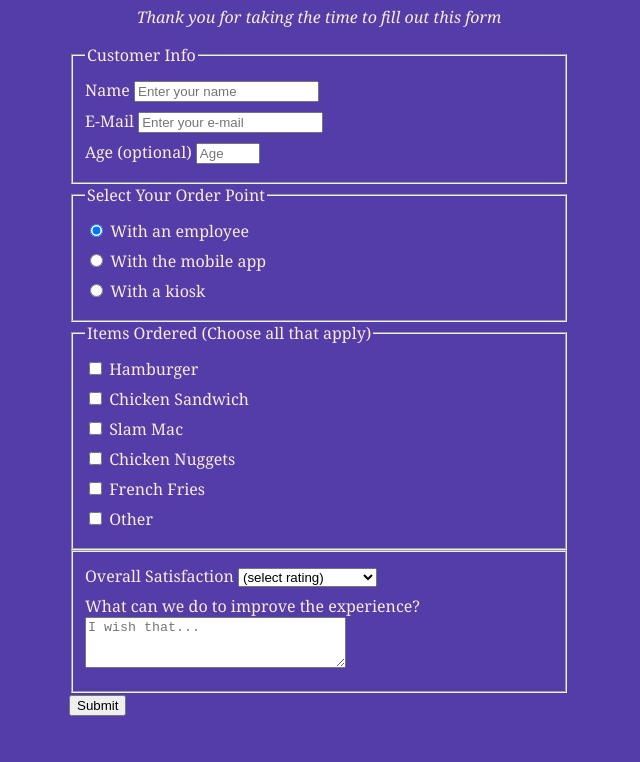
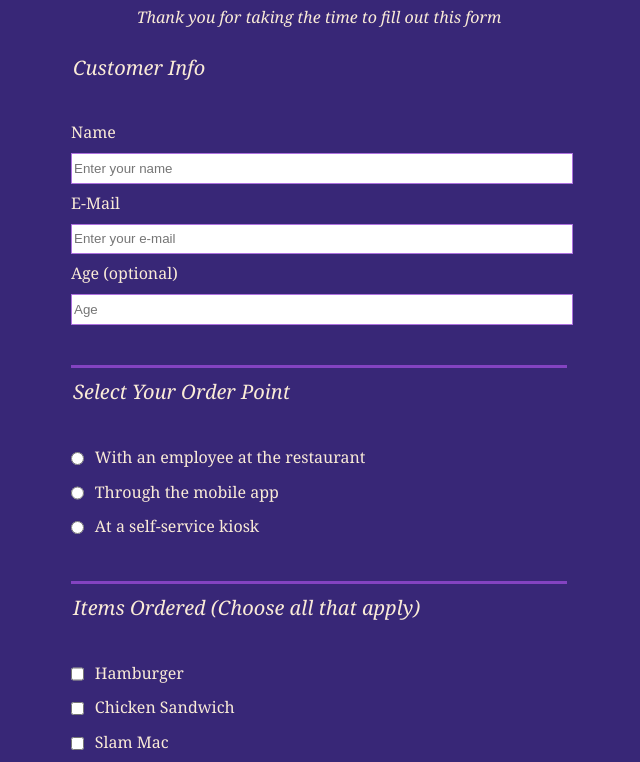
Before and after one commit to BrycePoindexter/SurveyFormProject, a plain HTML site: page index.html in a window 1280 px wide. Shown: the part 80-842 px from the top of the page, without its empty margins (321-961 px from the left). Drawn offline with Linux system fonts and the light colour scheme.

Commit message:
Updated styling, minor organization, documentation

```diff
--- a/index.html
+++ b/index.html
@@ -1,4 +1,5 @@
 <!DOCTYPE html>
+<!--Builds a simple form for feedback on a customer visit to a QSR style restaurant. Built by Bryce Poindexter 4-22-2024-->
 <html lang="en">
   <head>
     <title>Survey Form</title>
@@ -8,7 +9,7 @@
   </head>
   <body>
     <h1 id="title">Visit Satisfaction Survey</h1>
-    <p><em>Thank you for taking the time to fill out this form</em></p>
+    <p id="description"><em>Thank you for taking the time to fill out this form</em></p>
     <form id="survey-form" method="post" action="https://register-demo.freecodecamp.org">
         <fieldset>
             <legend>Customer Info</legend>
@@ -18,22 +19,22 @@
         </fieldset>
         <fieldset>
             <legend>Select Your Order Point</legend>
-            <label id="employee-label" for="employee"><input id="employee" name="order-point" type="radio" checked /> With an employee</label>
-            <label id="app-label" for="app"><input id="app" name="order-point" type="radio" /> With the mobile app</label>
-            <label id="kiosk-label" for="kiosk"><input id="kiosk" name="order-point" type="radio" /> With a kiosk</label>
+            <label id="employee-label" for="employee"><input class="inline" id="employee" name="order-point" type="radio" value="employee" /> With an employee at the restaurant</label>
+            <label id="app-label" for="app"><input class="inline" id="app" name="order-point" type="radio" value="app" /> Through the mobile app</label>
+            <label id="kiosk-label" for="kiosk"><input class="inline" id="kiosk" name="order-point" type="radio" value="kiosk" /> At a self-service kiosk</label>
         </fieldset>
         <fieldset>
             <legend>Items Ordered (Choose all that apply)</legend>
-            <label id="hamburger-label" for="hamburger"><input id=hamburger type="checkbox" value="hamburger"> Hamburger</label>
-            <label id="chicken-label" for="chicken"><input id=chicken type="checkbox" value="chicken"> Chicken Sandwich</label>
-            <label id="mac-label" for="mac"><input id=mac type="checkbox" value="mac"> Slam Mac</label>
-            <label id="nugget-label" for="nugget"><input id=nugget type="checkbox" value="nugget"> Chicken Nuggets</label>
-            <label id="fries-label" for="fries"><input id=fries type="checkbox" value="fries"> French Fries</label>
-            <label id="other-label" for="other"><input id=other type="checkbox" value="other"> Other</label>
+            <label id="hamburger-label" for="hamburger"><input class="inline" id=hamburger type="checkbox" value="hamburger"> Hamburger</label>
+            <label id="chicken-label" for="chicken"><input class="inline" id=chicken type="checkbox" value="chicken"> Chicken Sandwich</label>
+            <label id="mac-label" for="mac"><input class="inline" id=mac type="checkbox" value="mac"> Slam Mac</label>
+            <label id="nugget-label" for="nugget"><input class="inline" id=nugget type="checkbox" value="nugget"> Chicken Nuggets</label>
+            <label id="fries-label" for="fries"><input class="inline" id=fries type="checkbox" value="fries"> French Fries</label>
+            <label id="other-label" for="other"><input class="inline" id=other type="checkbox" value="other"> Other</label>
         </fieldset>
         <fieldset>
-            <label id="dropdown" for="satisfaction">Overall Satisfaction
-                <select id="satisfaction" name="satisfaction">
+            <label id="dropdown-label" for="dropdown">Overall Satisfaction
+                <select id="dropdown" name="dropdown">
                     <option value="">(select rating)</option>
                     <option value="0">Highly Dissatisfied</option>
                     <option value="1">Dissatisfied</option>
@@ -45,7 +46,7 @@
                 <textarea id="comments" name="comments" rows="3" cols="30" placeholder="I wish that..."></textarea>
             </label>
         </fieldset>
-        <input type="submit" value="Submit" />
+        <input id="submit" type="submit" value="Submit" />
     </form>
   </body>
 </html>
--- a/styles.css
+++ b/styles.css
@@ -2,7 +2,7 @@ body {
     width: 100%;
     height: 100vh;
     margin: 0;
-    background-color: rgb(84, 61, 168);
+    background-color: rgb(56, 39, 119);
     color: antiquewhite;
     font-family: Georgia, 'Times New Roman';
     font-size: 16px;
@@ -21,7 +21,56 @@ form {
     padding-bottom: 2em;
   }
 
+  fieldset {
+    border: none;
+    padding: 2rem 0;
+    border-bottom: 3px solid rgba(152, 76, 214, 0.788);
+  }
+
+  fieldset:last-of-type {
+    border-bottom: none;
+  }
+
+  legend {
+    padding-top: 10px;
+    font-style: oblique;
+    font-size: 20px;
+  }
+
   label {
     display: block;
     margin: 0.5rem 0;
   }
+
+input,
+textarea,
+select {
+  margin: 10px 0 0 0;
+  width: 100%;
+  min-height: 2em;
+}
+
+input, textarea {
+    background-color: #ffffff;
+    border: 1px solid rgba(152, 76, 214, 0.788);
+    color: black;
+  }
+
+input[type="submit"] {
+  display: block;
+  width: 60%;
+  margin: 1em auto;
+  height: 2em;
+  font-size: 1.1rem;
+  color: white;
+  background-color: rgba(152, 76, 214, 0.788);
+  border-color: white;
+  min-width: 300px;
+}
+
+.inline {
+    display: inline;
+    width: unset;
+    margin: 0 0.5em 0 0;
+    vertical-align: middle;
+}
```
